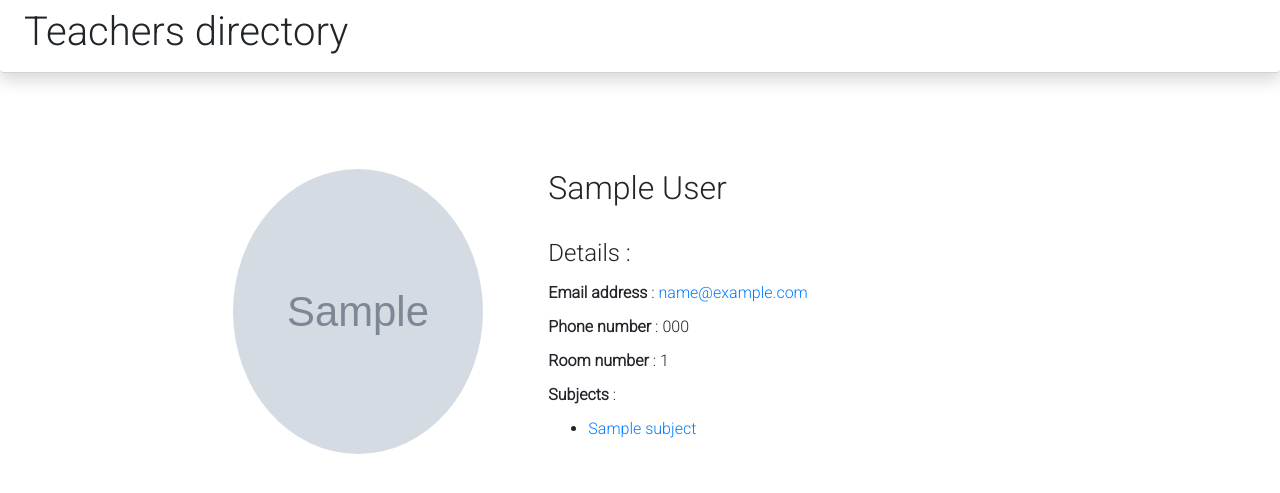
After one commit to Dave-Lopper/django_teachers_directory, a Django app: page /directory/teacher/1/ in a window 1280 px wide. The commit adds this page. Shown: the top 493 px of the page. Run offline with Django 3.2, Linux system fonts and the light colour scheme; tables that the repository leaves empty hold one stand-in row (values such as "Sample post"); grey boxes marked "Sample" are stand-in pictures; some libraries are stand-ins or nearby versions.

Commit message:
Detail templates + Register form

```diff
--- a/directory/models.py
+++ b/directory/models.py
@@ -14,7 +14,7 @@ class Teacher(models.Model):
     first_name = models.CharField(max_length=50)
     last_name = models.CharField(max_length=50)
     profile_picture = models.ImageField(
-        upload_to="directory/static/avatars", blank=True)
+        upload_to="directory/avatars", blank=True)
     email = models.CharField(max_length=200, unique=True)
     phone = models.CharField(
         max_length=16,
--- a/directory/static/css/style.css
+++ b/directory/static/css/style.css
@@ -1,6 +1,6 @@
 body {
     font-family: 'Roboto', sans-serif;
-    font-size: 14px;
+    font-size: 16px;
     line-height: 18px;
 }
 
@@ -8,3 +8,17 @@ header {
     background-color: #f1f1f1;
     border-bottom: 1px solid lightgray;
 }
+
+
+img.avatar-thumbnail {
+    max-width: 110px;
+    height: auto;
+    border-radius: 50%;
+}
+
+img.avatar-large {
+    max-width: 250px;
+    height: auto;
+    margin-right: 35px;
+    border-radius: 50%;
+}
--- /dev/null
+++ b/directory/templates/teacher.html
@@ -0,0 +1,36 @@
+{% extends "layout.html" %}
+
+{% block title %}{{ teacher.first_name }} {{ teacher.last_name }}{% endblock %}
+{% block content %}
+<main class="row pt-5">
+    <div class="col-5 d-flex justify-content-end">
+        <img src="{{ teacher.profile_picture.url }}"
+            alt="{{ teacher.first_name }} {{ teacher.last_name }}"
+            title="{{ teacher.first_name }} {{ teacher.last_name }}"
+            class="avatar-large" />
+    </div>
+    <div class="col-7 d-flex flex-column">
+        <h2>{{ teacher.first_name }} {{ teacher.last_name }}</h2>
+
+        <h4 class="mt-4 mb-3">Details :</h4>
+        <p>
+            <b>Email address</b> :
+            <a href="mailto:{{ teacher.email }}">
+                {{ teacher.email }}
+            </a>
+        </p>
+        <p><b>Phone number</b> : {{ teacher.phone }}</p>
+        <p><b>Room number</b> : {{ teacher.room }}</p>
+        <p><b>Subjects</b> :</p>
+        {% if teacher.subjects.all|length > 0 %}
+        <ul>
+            {% for subject in teacher.subjects.all %}
+            <li><a href="{% url 'directory:subject' subject.id %}">{{subject.name}}</a></li>
+            {% endfor %}
+        </ul>
+        {% else %}
+        <p>This teacher hasn&apos;t been attributed some subjects !</p>
+        {% endif %}
+    </div>
+</main>
+{% endblock %}
--- a/directory/urls.py
+++ b/directory/urls.py
@@ -2,6 +2,10 @@ from django.urls import path
 
 from . import views
 
+app_name = 'directory'
 urlpatterns = [
+    path('signup/', views.signup, name='signup'),
+    path('subject/<int:subject_id>/', views.subject, name='subject'),
+    path('teacher/<int:teacher_id>/', views.teacher, name='teacher'),
     path('', views.index, name='index'),
 ]
--- a/directory/views.py
+++ b/directory/views.py
@@ -1,11 +1,38 @@
+from django.contrib.auth import login, authenticate
+from django.contrib.auth.forms import UserCreationForm
 from django.http import HttpResponse
-from django.template import loader
+from django.shortcuts import get_object_or_404, render, redirect
 
-from .models import Teacher
+from .forms import RegisterForm
+from .models import Subject, Teacher
 
 
 def index(request):
-    index_template = loader.get_template("index.html")
     teachers = Teacher.objects.all()
+    return render(request, "index.html", {"teachers": teachers})
 
-    return HttpResponse(index_template.render({"teachers": teachers}, request))
+
+def teacher(request, teacher_id):
+    teacher = get_object_or_404(Teacher, pk=teacher_id)
+    print(teacher, teacher.subjects)
+    return render(request, 'teacher.html', {'teacher': teacher})
+
+
+def subject(request, subject_id):
+    subject = get_object_or_404(Subject, pk=subject_id)
+    return render(request, 'subject.html', {'subject': subject})
+
+
+def signup(request):
+    if request.method == 'POST':
+        form = RegisterForm(request.POST)
+        if form.is_valid():
+            form.save()
+            username = form.cleaned_data.get('username')
+            raw_password = form.cleaned_data.get('password1')
+            user = authenticate(username=username, password=raw_password)
+            login(request, user)
+            return redirect('directory:index')
+    else:
+        form = RegisterForm()
+    return render(request, 'signup.html', {'form': form})
--- a/teachers_directory/settings.py
+++ b/teachers_directory/settings.py
@@ -39,6 +39,9 @@ INSTALLED_APPS = [
     'django.contrib.messages',
     'django.contrib.staticfiles',
 ]
+
+MEDIA_ROOT = os.path.join(BASE_DIR, 'uploads')
+MEDIA_URL = '/uploads/'
 
 MIDDLEWARE = [
     'django.middleware.security.SecurityMiddleware',
--- a/teachers_directory/urls.py
+++ b/teachers_directory/urls.py
@@ -15,8 +15,15 @@ Including another URLconf
 """
 from django.contrib import admin
 from django.urls import include, path
+from django.contrib.staticfiles.urls import static
+from django.contrib.staticfiles.urls import staticfiles_urlpatterns
+
+from . import settings
+
 
 urlpatterns = [
     path('directory/', include('directory.urls')),
     path('admin/', admin.site.urls),
 ]
+urlpatterns += staticfiles_urlpatterns()
+urlpatterns += static(settings.MEDIA_URL, document_root=settings.MEDIA_ROOT)
```
Also changed, not shown: directory/forms.py (added, +28 -0 lines), directory/templates/index.html (+37 -0 lines), directory/templates/signup.html (added, +26 -0 lines), directory/templates/subject.html (added, +22 -0 lines), 1 other file.
